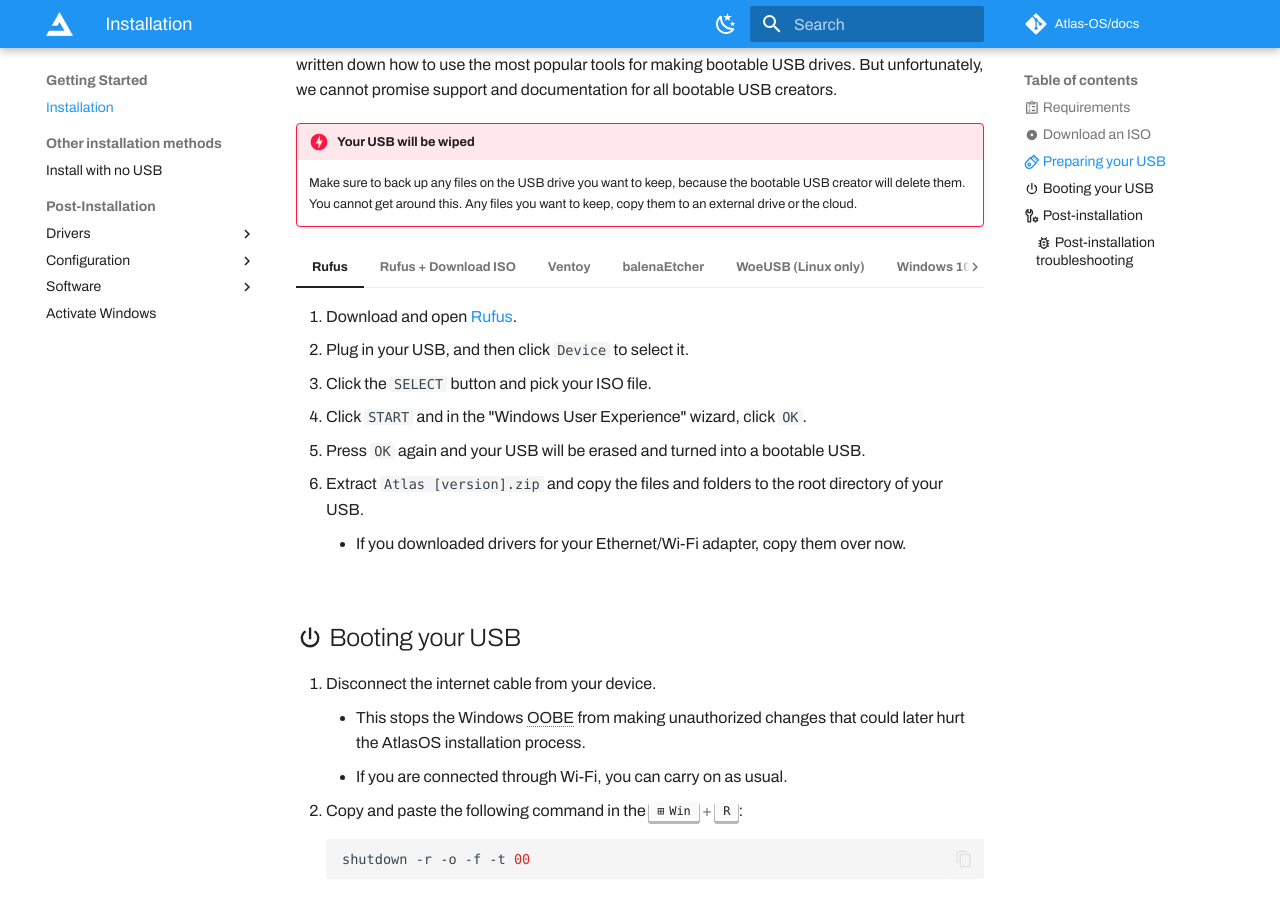
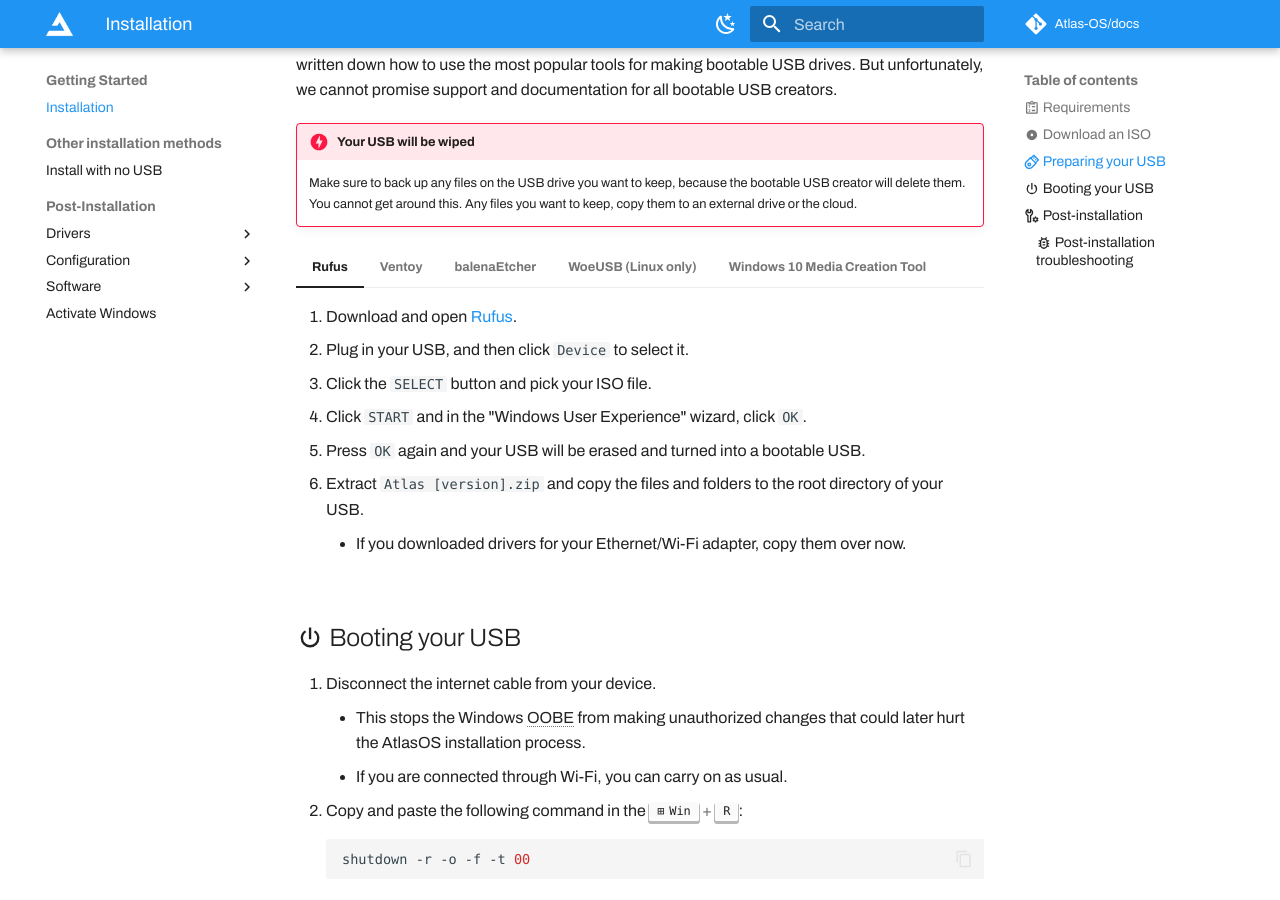
Before and after one commit to Atlas-OS/docs, an MkDocs documentation site: the page built from docs/Getting started/Installation.md, in a window 1280 px wide and 900 px high, scrolled down 1943 px. Built offline with MkDocs 1.6.1 and Material for MkDocs 9.7.7, drawn with Linux system fonts in a browser that asks for light colours; some web fonts are replaced; plug-ins that fetch from the network failed and are left out; comment, search, counter and statistics services are not loaded; part of the change alters nothing that is shown.

Commit message:
Update Installation.md
Signed-off-by: Xyueta <101590573+Xyueta@users.noreply.github.com>

```diff
--- a/docs/Getting started/Installation.md
+++ b/docs/Getting started/Installation.md
@@ -63,22 +63,6 @@ This step may be different for you depending on how you made your bootable USB.
     6. Extract ``Atlas [version].zip`` and copy the files and folders to the root directory of your USB.
         * If you downloaded drivers for your Ethernet/Wi-Fi adapter, copy them over now.
 
-=== "Rufus + Download ISO"
-
-    1. Download and open [Rufus](https://github.com/pbatard/rufus/releases).
-    2. Plug in your USB, and then click ``Device`` to select it.
-    3. Open the menu to the right of the ``SELECT`` button, and select ``DOWNLOAD``.
-    4. Follow the "Download ISO Image" wizard and use the following options:
-        * **Version**: Windows 10
-        * **Release**: 22H2
-        * **Edition**: Windows 10 Home/Pro/Edu
-        * **Language**: Your preferred language
-        * **Architecture**: x64
-    5. Choose where to save the ISO file.
-    6. Click ``START`` and in the "Windows User Experience" wizard, click ``OK``.
-    7. Press ``OK`` again and your USB will be erased and turned into a bootable USB.
-    8. Extract ``Atlas [version].zip`` and copy the files and folders to the root directory of your USB.
-
 === "Ventoy"
 
     1. Download and **unzip** [Ventoy](https://github.com/ventoy/Ventoy/releases) (you want the file ending in ``-windows.zip``).
@@ -88,6 +72,7 @@ This step may be different for you depending on how you made your bootable USB.
     5. Click ``Install`` then click OK in the two warnings, this will turn your USB into a bootable USB.
     6. Extract ``Atlas [version].zip`` and copy the files and folders to the root directory of your USB.
        * If you downloaded drivers for your Ethernet/Wi-Fi adapter, copy them over now.
+    7. Move Windows 10 22H2 iso onto the USB Stick.
 
 === "balenaEtcher"
 
```
